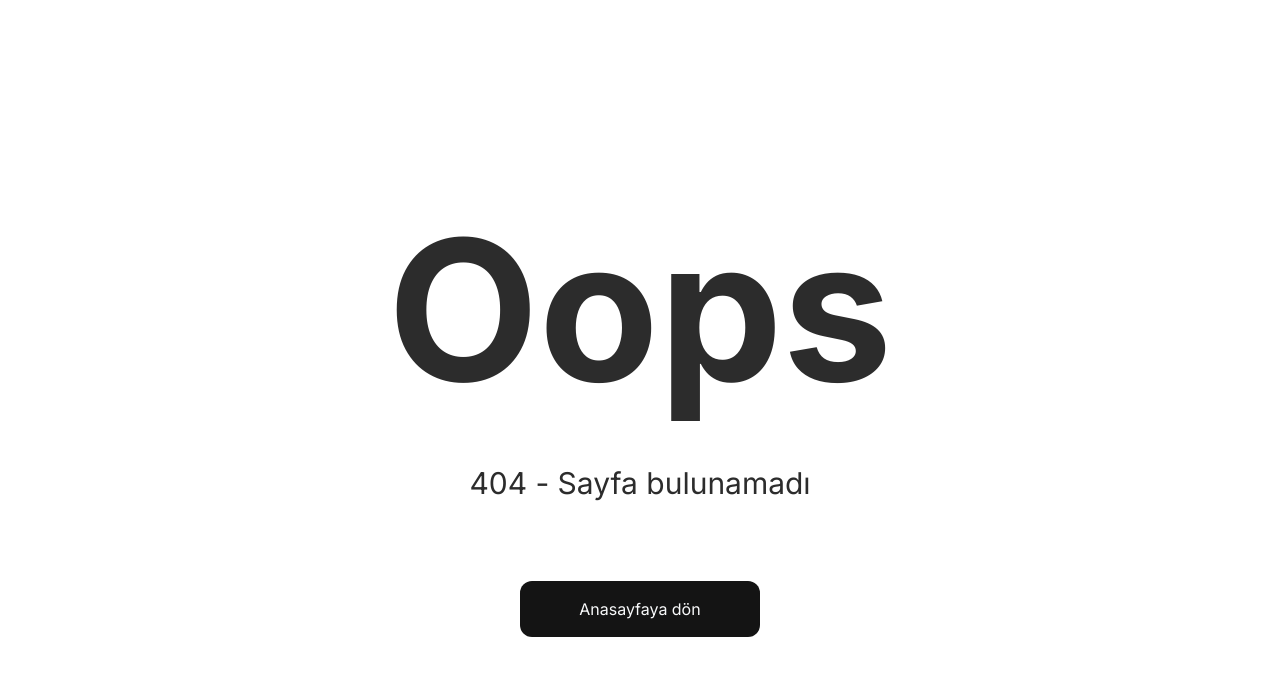
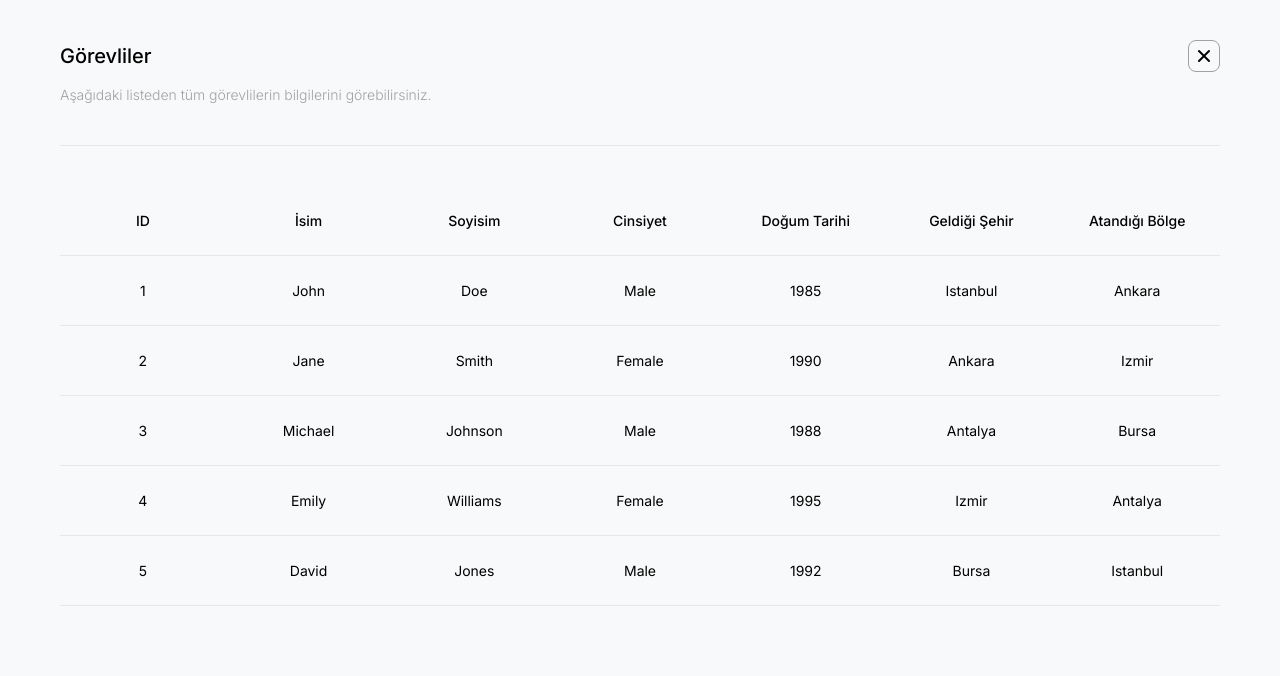
Before and after one commit to mustafamengutay/depremzede, a React (Create React App) app: page /gorevliler in a window 1280 px wide. Before the commit this address had no page. Shown: the top 676 px of the page. Built offline with nearby package versions, Linux system fonts and the light colour scheme; the HTML template or start-up script is replaced by a standard one; what tailwindcss-animated would draw is missing.

Commit message:
feat: add officer list

```diff
--- a/src/App.js
+++ b/src/App.js
@@ -16,6 +16,7 @@ import AccommodationSection from "./components/formElements/AccommodationSection
 import VehicleSection from "./components/formElements/VehicleSection";
 import NotFound from "./pages/NotFound";
 import InventoriesList from "./pages/InventoriesList";
+import OfficersList from "./pages/OfficersList";
 
 function App() {
   return (
@@ -61,6 +62,7 @@ function App() {
             <Route path="/*" element={<NotFound />} />
 
             <Route path="/envanterler" element={<InventoriesList />} />
+            <Route path="/gorevliler" element={<OfficersList />} />
           </Routes>
         </Router>
       </div>
--- /dev/null
+++ b/src/components/officer/OfficerItem.jsx
@@ -0,0 +1,22 @@
+import React from 'react';
+
+const OfficerItem = React.memo(
+  ({ id, name, surname, sex, birth, location, city }) => {
+    return (
+      <div>
+        <ul className="grid grid-cols-7 justify-items-center items-center text-base font-normal whitespace-nowrap">
+          <li>{id}</li>
+          <li>{name}</li>
+          <li>{surname}</li>
+          <li>{sex}</li>
+          <li>{birth}</li>
+          <li>{location}</li>
+          <li>{city}</li>
+        </ul>
+        <hr className="my-6" />
+      </div>
+    );
+  }
+);
+
+export default OfficerItem;
--- /dev/null
+++ b/src/components/officer/OfficerList.jsx
@@ -0,0 +1,30 @@
+import React, { useEffect, useState } from 'react';
+import data from '../../data/officers.json';
+import OfficerItem from './OfficerItem';
+
+const OfficerList = () => {
+  const [officers, setOfficers] = useState([]);
+  useEffect(() => {
+    setOfficers(data);
+  });
+
+  return (
+    <div>
+      {officers.map((officer) => {
+        return (
+          <OfficerItem
+            id={officer.id}
+            name={officer.name}
+            surname={officer.surname}
+            sex={officer.sex}
+            birth={officer.birth}
+            location={officer.location}
+            city={officer.city}
+          />
+        );
+      })}
+    </div>
+  );
+};
+
+export default OfficerList;
--- /dev/null
+++ b/src/data/officers.json
@@ -0,0 +1,47 @@
+[
+  {
+    "id": "1",
+    "name": "John",
+    "surname": "Doe",
+    "sex": "Male",
+    "birth": "1985",
+    "location": "Istanbul",
+    "city": "Ankara"
+  },
+  {
+    "id": "2",
+    "name": "Jane",
+    "surname": "Smith",
+    "sex": "Female",
+    "birth": "1990",
+    "location": "Ankara",
+    "city": "Izmir"
+  },
+  {
+    "id": "3",
+    "name": "Michael",
+    "surname": "Johnson",
+    "sex": "Male",
+    "birth": "1988",
+    "location": "Antalya",
+    "city": "Bursa"
+  },
+  {
+    "id": "4",
+    "name": "Emily",
+    "surname": "Williams",
+    "sex": "Female",
+    "birth": "1995",
+    "location": "Izmir",
+    "city": "Antalya"
+  },
+  {
+    "id": "5",
+    "name": "David",
+    "surname": "Jones",
+    "sex": "Male",
+    "birth": "1992",
+    "location": "Bursa",
+    "city": "Istanbul"
+  }
+]
--- /dev/null
+++ b/src/pages/OfficersList.jsx
@@ -0,0 +1,36 @@
+import { useEffect } from 'react';
+import { setBackgroundColorWhite } from '../utils/BackgroundColorUtils';
+import { resetLocation } from '../utils/ScrollUtils';
+import FormHeader from '../components/formElements/FormHeader';
+import OfficerList from '../components/officer/OfficerList';
+
+const OfficersList = () => {
+  useEffect(() => {
+    setBackgroundColorWhite();
+    resetLocation();
+  });
+
+  const descriptionText =
+    'Aşağıdaki listeden tüm görevlilerin bilgilerini görebilirsiniz.';
+
+  return (
+    <div className="container w-screen h-screen -tracking-4">
+      <FormHeader title="Görevliler" description={descriptionText} />
+      <div className="mt-16">
+        <ul className="grid grid-cols-7 justify-items-center text-base font-medium">
+          <li>ID</li>
+          <li>İsim</li>
+          <li>Soyisim</li>
+          <li>Cinsiyet</li>
+          <li>Doğum Tarihi</li>
+          <li>Geldiği Şehir</li>
+          <li>Atandığı Bölge</li>
+        </ul>
+        <hr className="my-6" />
+        <OfficerList />
+      </div>
+    </div>
+  );
+};
+
+export default OfficersList;
```
